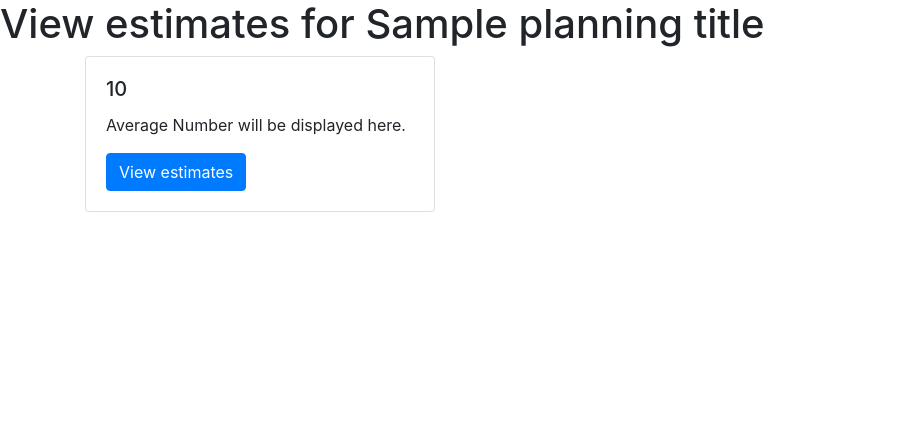
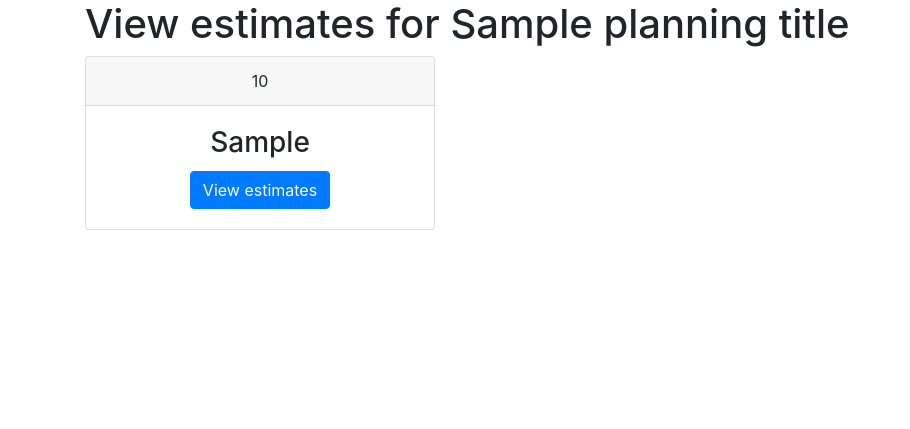
Before and after one commit to three-rocketeers/DistriPP, a Flask app: template templates/view_main.html in a window 1280 px wide. Shown: the part 58-487 px from the top of the page, without its empty margins (0-910 px from the left). Run offline with Flask 2, Linux system fonts and the light colour scheme; the template is opened without the code that fills it: most values are stand-ins (such as "Sample title", 1, 10 or a date in 2020); some libraries are stand-ins or nearby versions.

Commit message:
BST added estimate overview cards

```diff
--- a/app.py
+++ b/app.py
@@ -1,3 +1,5 @@
+from statistics import median
+from collections import Counter
 from flask import Flask, request, render_template, url_for, redirect, json, jsonify
 import requests
 import psycopg2
@@ -120,9 +122,11 @@ def view():
                 result = {}
                 for row in data:
                     if row[0] in result:
-                        result[row[0]].append({"estimate": row[1], "user": row[2], "comment": row[3]})
+                        result[row[0]]["estimates"].append({"estimate": row[1], "user": row[2], "comment": row[3]})
                     else:
-                        result[row[0]] = [{"estimate": row[1], "user": row[2], "comment": row[3]}]
+                        result[row[0]] = {"estimates": [{"estimate": row[1], "user": row[2], "comment": row[3]}]}
+                for key, value in result.items():
+                    result[key]["overall_est"] = get_estimate_string(value["estimates"])
                 return render_template('view_main.html', data=result, planning_title=planning_name)
 
         # fetch the list of planning meetings
@@ -185,5 +189,17 @@ def get_db_connection():
     return psycopg2.connect(host=db_host, user=db_user, password=db_password, dbname=db_name)
 
 
+def get_estimate_string(estimates):
+    est_num = []
+    for est in estimates:
+        if est["estimate"].isdigit():
+            est_num.append(int(est["estimate"]))
+    all_identical = est_num[1:] == est_num[:-1]
+    result = str(Counter(est_num).most_common(1)[0][0])
+    if not all_identical:
+        result += " (!)"
+    return result
+
+
 if __name__ == '__main__':
     app.run(host='0.0.0.0')
--- a/templates/view_main.html
+++ b/templates/view_main.html
@@ -2,15 +2,15 @@
 {% block title %}Home{% endblock %}
 {% block nav_view %}active{% endblock %}
 {% block content %}
+    <div class="container">
     <h1>View estimates for {{ planning_title }}</h1>
-    <div class="container">
         <div class="row">
             {% for key, value in data.items() %}
                 <div class="col-sm-4">
-                    <div class="card">
+                    <div class="card text-center">
+                        <div class="card-header">{{ key }}</div>
                         <div class="card-body">
-                            <h5 class="card-title">{{ key }}</h5>
-                            <p class="card-text">Average Number will be displayed here.</p>
+                            <h3 class="card-title">{{ value.overall_est }}</h3>
                             <button type="button" data-toggle="modal" data-target="#{{ key }}_modal" class="btn btn-primary">View estimates</button>
                         </div>
                     </div>
@@ -34,7 +34,7 @@
                                     </tr>
                                     </thead>
                                     <tbody>
-                                    {% for est in value %}
+                                    {% for est in value.estimates %}
                                         <tr>
                                             <td>{{ est.user }}</td>
                                             <td>{{ est.estimate }}</td>
```
